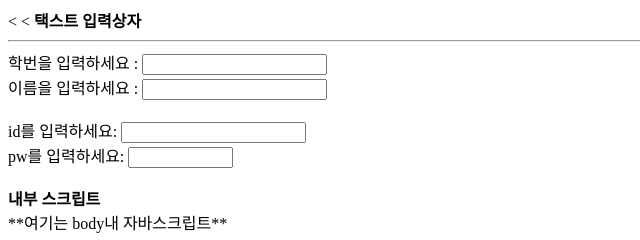
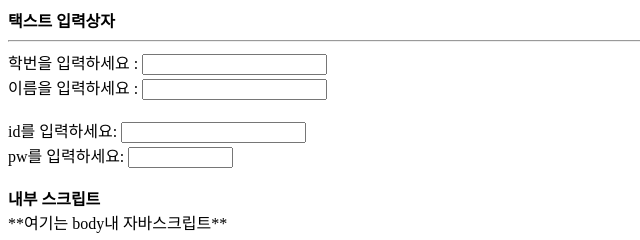
Before and after one commit to Vuongcoii/Atom, a plain HTML site: page index.html in a window 1280 px wide. Shown: the top 240 px of the page, 0-640 px from the left. Drawn offline with Linux system fonts and the light colour scheme.

Commit message:
index 1st fix

```diff
--- a/index.html
+++ b/index.html
@@ -1,6 +1,6 @@
 <html>
-  <hdad><<title>16응웬티엔브엉 CGI FORM </title>
-    <<script language ="JavaScript" src="16_java.js">
+  <hdad><title>16응웬티엔브엉 CGI FORM </title>
+    <script language ="JavaScript" src="16_java.js">
     </script>
   </hdad>
   <body>
```
